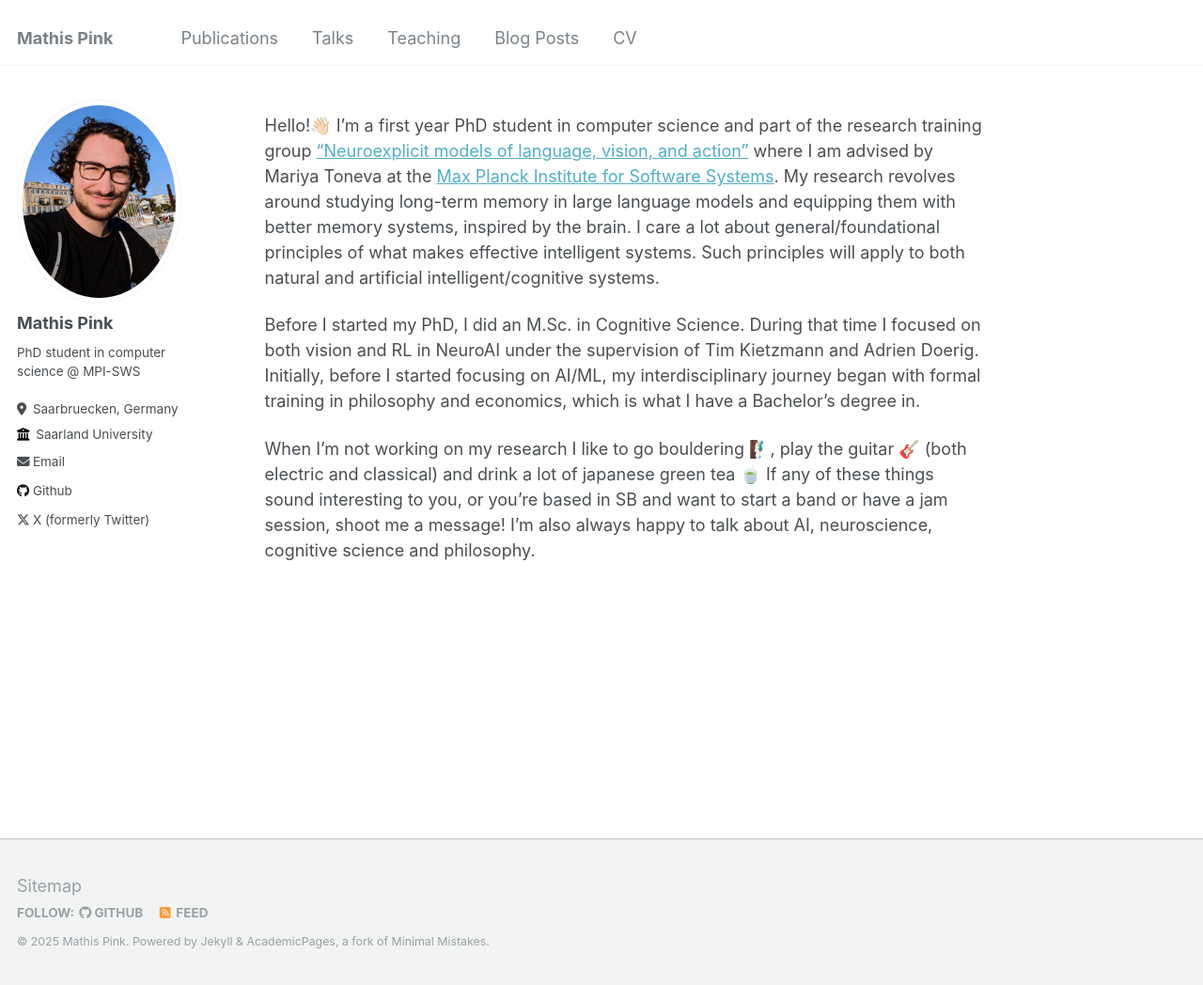
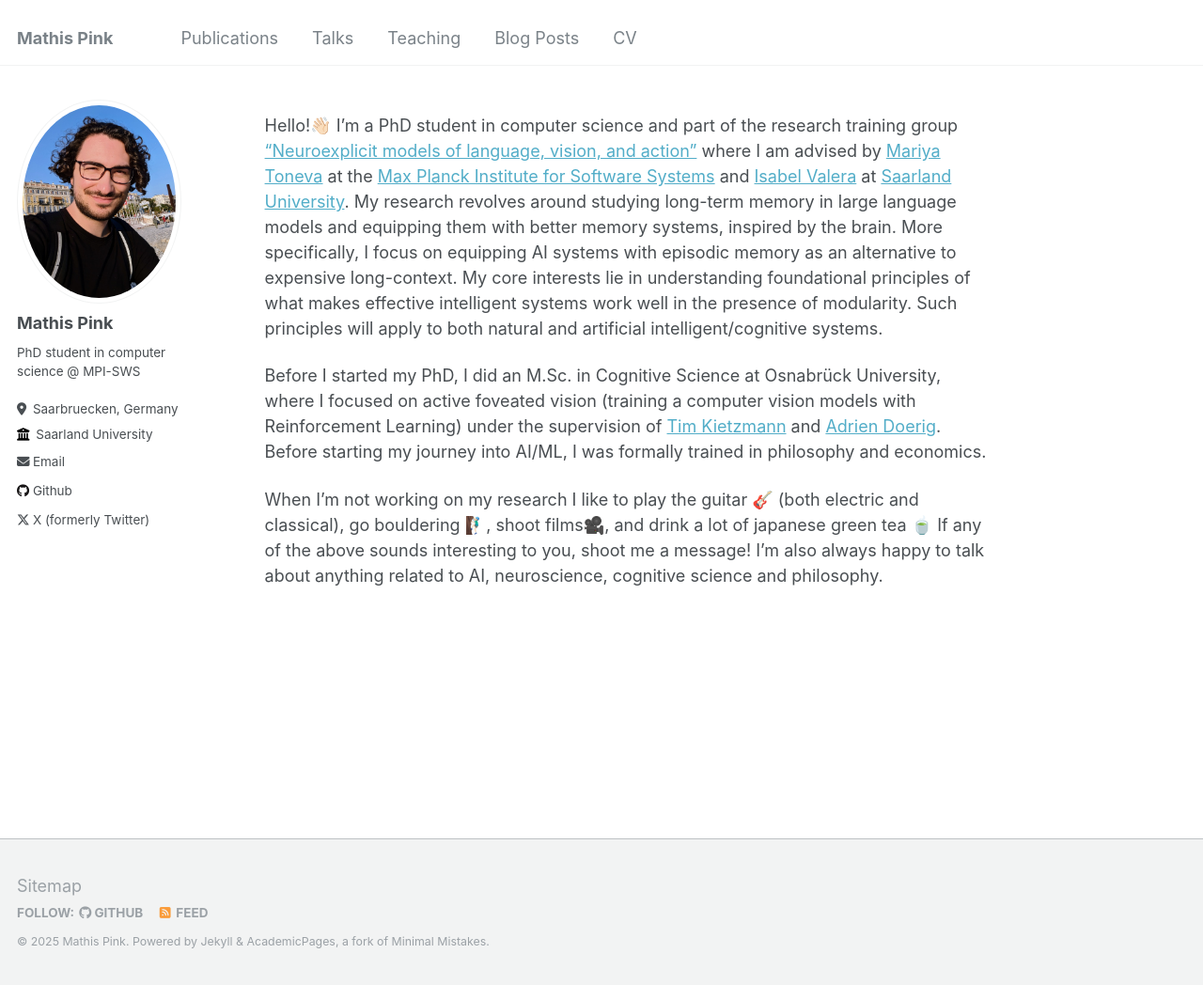
Before and after one commit to mathispink/mathispink.github.io, a Jekyll site: the page built from _pages/about.md, in a window 1280 px wide and 1048 px high. Shown: the whole window at 94% size. Built offline with Jekyll 4.4.1, drawn with Linux system fonts in a browser that asks for light colours.

Commit message:
Update about.md

```diff
--- a/_pages/about.md
+++ b/_pages/about.md
@@ -7,10 +7,10 @@ redirect_from:
   - /about.html
 ---
 
-Hello!👋🏻 I'm a first year PhD student in computer science and part of the research training group ["Neuroexplicit models of language, vision, and action"](https://www.neuroexplicit.org/) where I am advised by Mariya Toneva at the [Max Planck Institute for Software Systems](https://www.mpi-sws.org/).
-My research revolves around studying long-term memory in large language models and equipping them with better memory systems, inspired by the brain. I care a lot about general/foundational principles of what makes effective intelligent systems. Such principles will apply to both natural and artificial intelligent/cognitive systems.
+Hello!👋🏻 I'm a PhD student in computer science and part of the research training group ["Neuroexplicit models of language, vision, and action"](https://www.neuroexplicit.org/) where I am advised by [Mariya Toneva](https://mtoneva.com/) at the [Max Planck Institute for Software Systems](https://www.mpi-sws.org/) and [Isabel Valera](https://ivaleram.github.io/) at [Saarland University](https://www.uni-saarland.de/start.html).
+My research revolves around studying long-term memory in large language models and equipping them with better memory systems, inspired by the brain. More specifically, I focus on equipping AI systems with episodic memory as an alternative to expensive long-context. My core interests lie in understanding foundational principles of what makes effective intelligent systems work well in the presence of modularity. Such principles will apply to both natural and artificial intelligent/cognitive systems.
 
-Before I started my PhD, I did an M.Sc. in Cognitive Science. During that time I focused on both vision and RL in NeuroAI under the supervision of Tim Kietzmann and Adrien Doerig. Initially, before I started focusing on AI/ML, my interdisciplinary journey began with formal training in philosophy and economics, which is what I have a Bachelor's degree in.
+Before I started my PhD, I did an M.Sc. in Cognitive Science at Osnabrück University, where I focused on active foveated vision (training a computer vision models with Reinforcement Learning) under the supervision of [Tim Kietzmann](https://www.kietzmannlab.org/) and [Adrien Doerig](https://www.ewi-psy.fu-berlin.de/en/psychologie/arbeitsbereiche/neural_dyn_of_vis_cog/Cognitive-Computational-Neuroscience/Adrien-Doerig/index.html). Before starting my journey into AI/ML, I was formally trained in philosophy and economics.
 
-When I'm not working on my research I like to go bouldering 🧗🏻‍♂️, play the guitar 🎸 (both electric and classical) and drink a lot of japanese green tea 🍵
-If any of these things sound interesting to you, or you're based in SB and want to start a band or have a jam session, shoot me a message! I'm also always happy to talk about AI, neuroscience, cognitive science and philosophy.
+When I'm not working on my research I like to play the guitar 🎸 (both electric and classical), go bouldering 🧗🏻‍♂️, shoot films🎥, and drink a lot of japanese green tea 🍵
+If any of the above sounds interesting to you, shoot me a message! I'm also always happy to talk about anything related to AI, neuroscience, cognitive science and philosophy.
```
